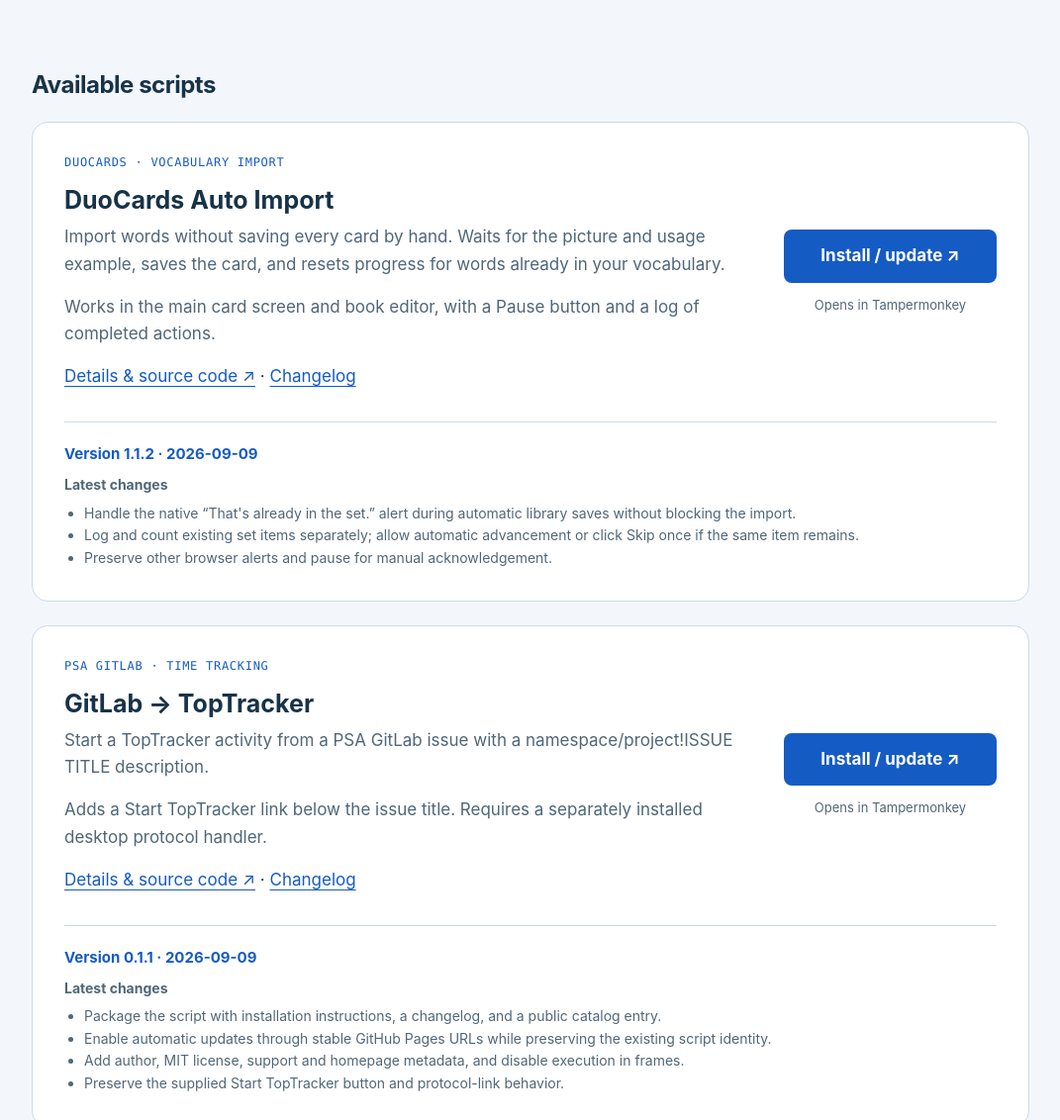
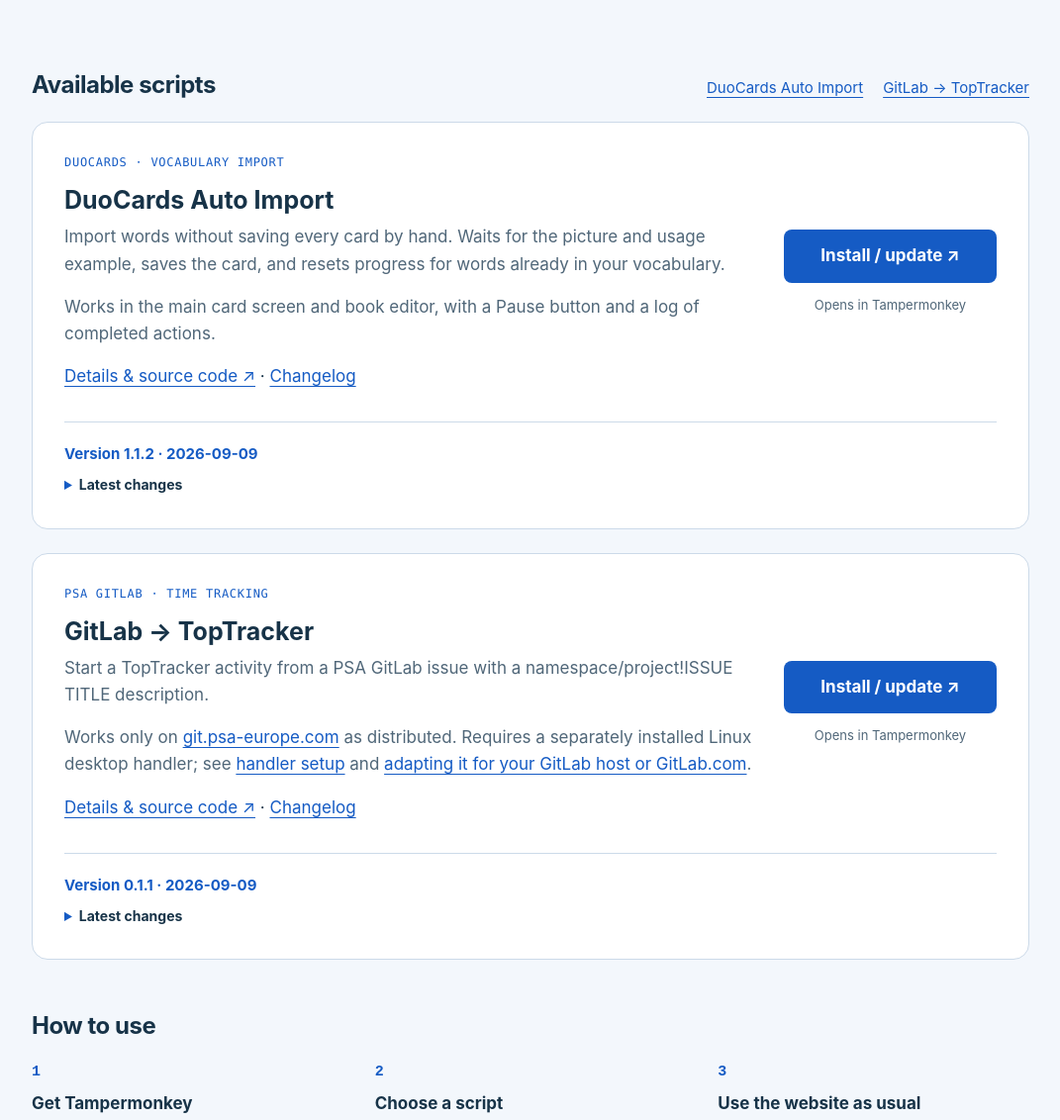
Before and after one commit to ihoru/userscripts, a website: page index.html in a window 1280 px wide. Shown: the part 390-1522 px from the top of the page at 99% size, without its empty margins (104-1175 px from the left). Drawn offline with Linux system fonts and the light colour scheme.

Commit message:
Document GitLab host limitations and handler setup

```diff
--- a/index.html
+++ b/index.html
@@ -13,14 +13,17 @@
     header { display:flex; justify-content:space-between; gap:24px; font-size:14px; }
     a { color:var(--blue); text-underline-offset:4px; }
     a:hover { text-decoration-thickness:2px; }
-    a:focus-visible { outline:3px solid var(--blue); outline-offset:5px; }
+    a:focus-visible, summary:focus-visible { outline:3px solid var(--blue); outline-offset:5px; }
     .brand { color:var(--ink); text-decoration:none; font-weight:700; }
     .hero { padding:40px 0 50px; max-width:740px; }
     h1 { font-size:clamp(40px,7vw,72px); line-height:1.06; letter-spacing:-.045em; margin:0 0 24px; font-weight:750; }
     h1 span { color:var(--blue); }
     .intro { max-width:610px; font-size:20px; color:var(--muted); }
     h2 { font-size:24px; letter-spacing:-.02em; margin:0 0 18px; }
-    .script { display:grid; grid-template-columns:1fr 215px; gap:32px; background:var(--white); border:1px solid var(--line); border-radius:16px; padding:32px; }
+    .catalog-heading { display:flex; align-items:baseline; justify-content:space-between; flex-wrap:wrap; gap:12px 24px; margin-bottom:18px; }
+    .catalog-heading h2 { margin:0; }
+    .contents { display:flex; flex-wrap:wrap; gap:8px 20px; font-size:15px; }
+    .script { display:grid; grid-template-columns:1fr 215px; gap:32px; background:var(--white); border:1px solid var(--line); border-radius:16px; padding:32px; scroll-margin-top:24px; }
     .script + .script { margin-top:24px; }
     .script h3 { margin:0 0 8px; font-size:25px; line-height:1.25; }
     .script p { margin:0 0 16px; color:var(--muted); }
@@ -31,7 +34,9 @@
     .action small { color:var(--muted); font-size:13px; }
     .release { grid-column:1 / -1; border-top:1px solid var(--line); padding-top:20px; }
     .release h4 { margin:0 0 8px; font-size:15px; color:var(--blue); }
-    .release p { margin:0 0 6px; font-size:14px; font-weight:650; }
+    .release summary { cursor:pointer; font-size:14px; font-weight:650; color:var(--ink); }
+    .release summary::marker { color:var(--blue); }
+    .release details[open] summary { margin-bottom:8px; }
     .release ul { margin:0; padding-left:20px; color:var(--muted); font-size:14px; }
     .release li { counter-increment:none; }
     .release li::before { content:none; }
@@ -50,19 +55,26 @@
   <header><a class="brand" href="./">Igor Polyakov / Userscripts</a><a href="https://github.com/ihoru/userscripts">GitHub ↗</a></header>
   <main>
     <section class="hero" aria-labelledby="heading"><h1 id="heading">Fewer clicks.<br><span>Same browser.</span></h1><p class="intro">Small scripts that take care of repetitive tasks on the websites you already use. Made by <a href="https://github.com/ihoru">Igor Polyakov</a>.</p></section>
-    <section aria-labelledby="scripts"><h2 id="scripts">Available scripts</h2>
-      <article class="script">
+    <section aria-labelledby="scripts">
+      <div class="catalog-heading">
+        <h2 id="scripts">Available scripts</h2>
+        <nav class="contents" aria-label="Script contents">
+          <a href="#duocards-auto-import">DuoCards Auto Import</a>
+          <a href="#gitlab-toptracker">GitLab → TopTracker</a>
+        </nav>
+      </div>
+      <article class="script" id="duocards-auto-import">
         <div><div class="tag">DuoCards · Vocabulary import</div><h3>DuoCards Auto Import</h3><p>Import words without saving every card by hand. Waits for the picture and usage example, saves the card, and resets progress for words already in your vocabulary.</p><p>Works in the main card screen and book editor, with a Pause button and a log of completed actions.</p><a href="https://github.com/ihoru/userscripts/tree/main/duocards-auto-import">Details &amp; source code ↗</a> · <a href="https://github.com/ihoru/userscripts/blob/main/duocards-auto-import/CHANGELOG.md">Changelog</a></div>
         <div class="action"><a class="install" href="duocards-auto-import/duocards-auto-import.user.js">Install / update ↗</a><small>Opens in Tampermonkey</small></div>
         <!-- release:duocards-auto-import/duocards-auto-import.user.js -->
-        <section class="release" aria-label="Latest release"><h4>Version 1.1.2 · 2026-09-09</h4><p>Latest changes</p><ul><li>Handle the native “That&#x27;s already in the set.” alert during automatic library saves without blocking the import.</li><li>Log and count existing set items separately; allow automatic advancement or click Skip once if the same item remains.</li><li>Preserve other browser alerts and pause for manual acknowledgement.</li></ul></section>
+        <section class="release" aria-label="Latest release"><h4>Version 1.1.2 · 2026-09-09</h4><details><summary>Latest changes</summary><ul><li>Handle the native “That&#x27;s already in the set.” alert during automatic library saves without blocking the import.</li><li>Log and count existing set items separately; allow automatic advancement or click Skip once if the same item remains.</li><li>Preserve other browser alerts and pause for manual acknowledgement.</li></ul></details></section>
         <!-- /release -->
       </article>
-      <article class="script">
-        <div><div class="tag">PSA GitLab · Time tracking</div><h3>GitLab → TopTracker</h3><p>Start a TopTracker activity from a PSA GitLab issue with a namespace/project!ISSUE TITLE description.</p><p>Adds a Start TopTracker link below the issue title. Requires a separately installed desktop protocol handler.</p><a href="https://github.com/ihoru/userscripts/tree/main/gitlab-toptracker">Details &amp; source code ↗</a> · <a href="https://github.com/ihoru/userscripts/blob/main/gitlab-toptracker/CHANGELOG.md">Changelog</a></div>
+      <article class="script" id="gitlab-toptracker">
+        <div><div class="tag">PSA GitLab · Time tracking</div><h3>GitLab → TopTracker</h3><p>Start a TopTracker activity from a PSA GitLab issue with a namespace/project!ISSUE TITLE description.</p><p>Works only on <a href="https://git.psa-europe.com/">git.psa-europe.com</a> as distributed. Requires a separately installed Linux desktop handler; see <a href="https://github.com/ihoru/userscripts/tree/main/gitlab-toptracker#desktop-handler-setup-linux">handler setup</a> and <a href="https://github.com/ihoru/userscripts/tree/main/gitlab-toptracker#using-another-gitlab-instance-or-gitlabcom">adapting it for your GitLab host or GitLab.com</a>.</p><a href="https://github.com/ihoru/userscripts/tree/main/gitlab-toptracker">Details &amp; source code ↗</a> · <a href="https://github.com/ihoru/userscripts/blob/main/gitlab-toptracker/CHANGELOG.md">Changelog</a></div>
         <div class="action"><a class="install" href="gitlab-toptracker/gitlab-toptracker.user.js">Install / update ↗</a><small>Opens in Tampermonkey</small></div>
         <!-- release:gitlab-toptracker/gitlab-toptracker.user.js -->
-        <section class="release" aria-label="Latest release"><h4>Version 0.1.1 · 2026-09-09</h4><p>Latest changes</p><ul><li>Package the script with installation instructions, a changelog, and a public catalog entry.</li><li>Enable automatic updates through stable GitHub Pages URLs while preserving the existing script identity.</li><li>Add author, MIT license, support and homepage metadata, and disable execution in frames.</li><li>Preserve the supplied Start TopTracker button and protocol-link behavior.</li></ul></section>
+        <section class="release" aria-label="Latest release"><h4>Version 0.1.1 · 2026-09-09</h4><details><summary>Latest changes</summary><ul><li>Package the script with installation instructions, a changelog, and a public catalog entry.</li><li>Enable automatic updates through stable GitHub Pages URLs while preserving the existing script identity.</li><li>Add author, MIT license, support and homepage metadata, and disable execution in frames.</li><li>Preserve the supplied Start TopTracker button and protocol-link behavior.</li></ul></details></section>
         <!-- /release -->
       </article>
     </section>
```
Also changed, not shown: README.md, gitlab-toptracker/README.md, 1 other file.
